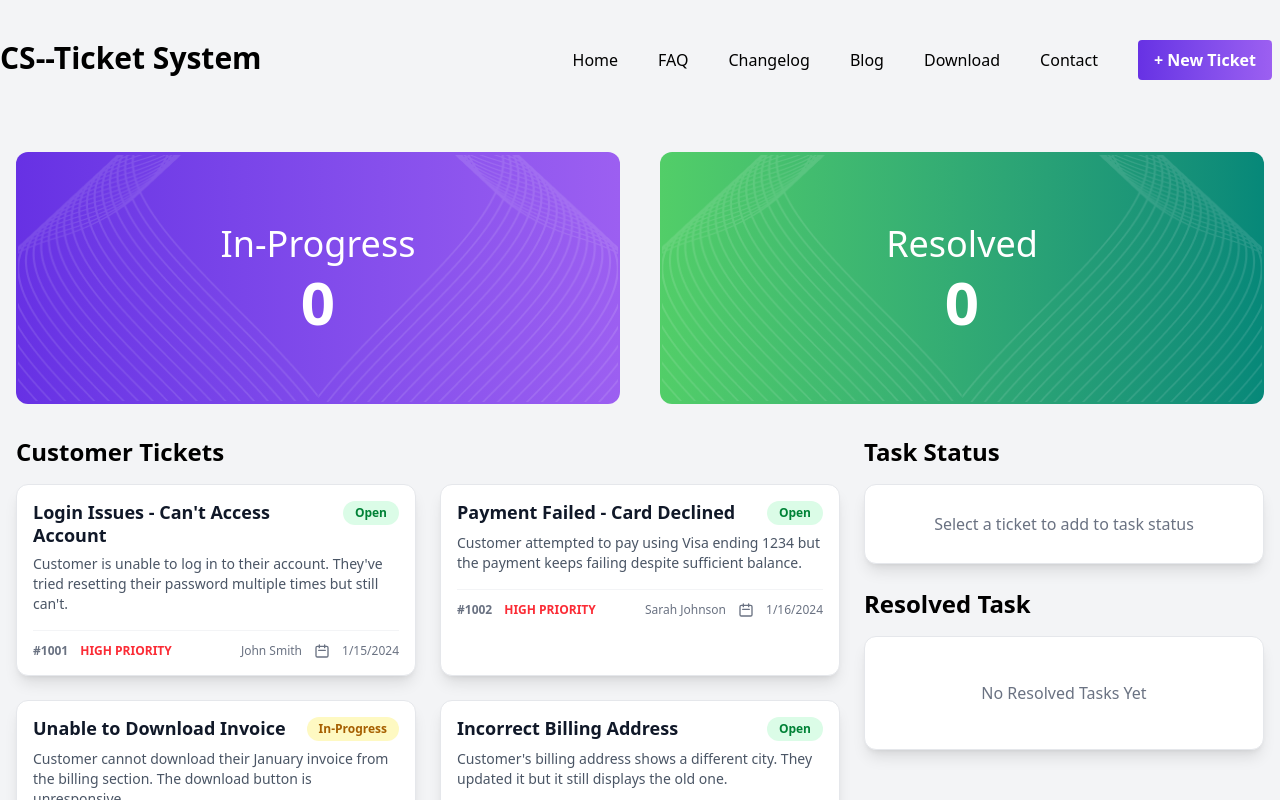
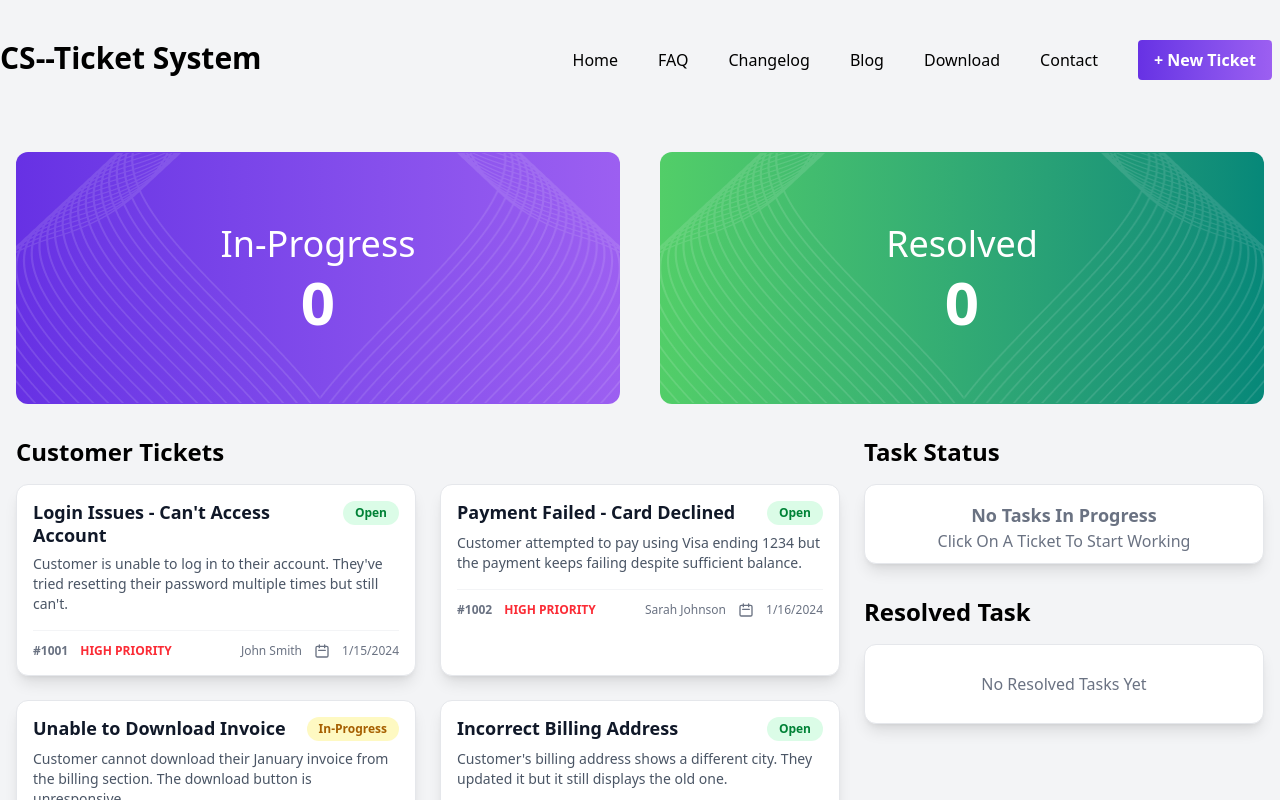
Before and after one commit to Alif-Hossen/Customer-Support-Zone, a React (Vite) app: page / in a window 1280 px wide. Shown: the top 800 px of the page. Built offline with nearby package versions, Linux system fonts and the light colour scheme.

Commit message:
All Section Complete Properly

```diff
--- a/src/App.jsx
+++ b/src/App.jsx
@@ -1,3 +1,4 @@
+// MAIN
 
 
 import React, { useState, useEffect } from 'react';
@@ -12,6 +13,7 @@ function App() {
   const [inProgressCount, setInProgressCount] = useState(0);
   const [resolvedCount, setResolvedCount] = useState(0);
   const [inProgressTasks, setInProgressTasks] = useState([]);
+  const [resolvedTasks, setResolvedTasks] = useState([]);
 
   useEffect(() => {
     fetch('/customers.json')
@@ -30,19 +32,29 @@ function App() {
   }, []);
 
   const handleTicketClick = (customer) => {
-    alert(`You Are Starting - "${customer.title}"`);
+    alert(`You Are Starting "${customer.title}"`);
 
     setInProgressCount(prev => prev + 1);
 
-    const newTask = { ...customer, uniqueId: Date.now() + Math.random() };
+    const newTask = { ...customer, uniqueId: Date.now() + Math.random(), originalId: customer.id };
     setInProgressTasks(prevTasks => [...prevTasks, newTask]);
   };
 
   const handleCompleteTask = (uniqueId) => {
-    setResolvedCount(prev => prev + 1);
-    setInProgressCount(prev => Math.max(0, prev - 1));
 
-    setInProgressTasks(prevTasks => prevTasks.filter(task => task.uniqueId !== uniqueId));
+    const completedTask = inProgressTasks.find(task => task.uniqueId === uniqueId);
+
+    if (completedTask) {
+
+      setResolvedCount(prev => prev + 1);
+      setInProgressCount(prev => Math.max(0, prev - 1));
+
+      setResolvedTasks(prevResolved => [...prevResolved, completedTask]);
+
+      setInProgressTasks(prevTasks => prevTasks.filter(task => task.uniqueId !== uniqueId));
+
+      setCustomers(prevCustomers => prevCustomers.filter(customer => customer.id !== completedTask.originalId));
+    }
   };
 
   return (
@@ -67,6 +79,7 @@ function App() {
         <div className="lg:col-span-1">
           <TaskStatus
             inProgressTasks={inProgressTasks}
+            resolvedTasks={resolvedTasks}
             onComplete={handleCompleteTask}
           />
         </div>
--- a/src/components/Banner.jsx
+++ b/src/components/Banner.jsx
@@ -9,7 +9,7 @@ function Banner({ inProgress, resolved }) {
 
       <div className="relative rounded-xl h-[200px] md:h-[252px] flex-1 bg-gradient-to-r from-[#6731E4] to-[#9C5FF1] p-4 flex items-center justify-center overflow-hidden">
         <div className="flex justify-between absolute ">
-          <img className="w-[150px] md:w-[300px]" src={Vector} alt="" />
+          <img className="w-[150px] md:w-[320px]" src={Vector} alt="" />
           <img className="w-[150px] md:w-[300px] transform scale-x-[-1]" src={Vector} alt="" />
         </div>
         <div className="relative text-white text-center">
@@ -21,7 +21,7 @@ function Banner({ inProgress, resolved }) {
 
       <div className="relative rounded-xl h-[200px] md:h-[252px] flex-1 bg-gradient-to-r from-[#52CE68] to-[#068879] p-4 flex items-center justify-center overflow-hidden">
         <div className="flex justify-between absolute ">
-          <img className="w-[150px] md:w-[300px]" src={Vector} alt="" />
+          <img className="w-[150px] md:w-[320px]" src={Vector} alt="" />
           <img className="w-[150px] md:w-[300px] transform scale-x-[-1]" src={Vector} alt="" />
         </div>
         <div className="relative text-white text-center">
--- a/src/components/Customer.jsx
+++ b/src/components/Customer.jsx
@@ -1,3 +1,4 @@
+// MAIN
 
 
 import React from 'react';
--- a/src/components/Footer.jsx
+++ b/src/components/Footer.jsx
@@ -6,7 +6,8 @@ import Twiter from './Images/Vector.png'
 const Footer = () => {
     return (
         <>
-            <div className='bg-black p-20 text-white mt-30 grid grid-cols-1 md:grid-cols-5 pl-40  border-b-1'>
+            <div className='mb-10'>
+                <div className='bg-black p-20 text-white mt-30 grid grid-cols-1 md:grid-cols-5 pl-40  border-b-1 '>
 
                     <div className=' '>
                         <h4 className='text-2xl font-bold'>CS — Ticket System</h4>
@@ -44,6 +45,8 @@ const Footer = () => {
                 <div className='bg-black text-center pt-6 pb-6' >
                     <small>© 2025 CS — Ticket System. All rights reserved.</small>
                 </div>
+            </div>
+
         </>
     );
 };
--- a/src/components/Navbar.jsx
+++ b/src/components/Navbar.jsx
@@ -5,7 +5,7 @@ import React from 'react';
 
 const Navbar = () => {
   return (
-    <div class=" md:flex  justify-between max-w-[1320px] mx-auto pt-10">
+    <div class=" md:flex  justify-between max-w-[1310px] mx-auto pt-10">
 
       <div class=" ">
         <h4 className='text-3xl font-bold text-center text-black'>CS--Ticket System</h4>
--- a/src/components/TaskStatus.jsx
+++ b/src/components/TaskStatus.jsx
@@ -1,13 +1,14 @@
+// MAIN
 
 
 import React from 'react';
 
-function TaskStatus({ inProgressTasks, onComplete }) {
+function TaskStatus({ inProgressTasks, resolvedTasks, onComplete }) {
   return (
     <>
       <h2 className="text-2xl font-bold mb-4 text-black">Task Status</h2>
 
-      <div className="space-y-4 mb-6">
+      <div className="space-y-4 mb-8">
         {inProgressTasks.length > 0 ? (
           inProgressTasks.map(task => (
             <div
@@ -26,17 +27,55 @@ function TaskStatus({ inProgressTasks, onComplete }) {
             </div>
           ))
         ) : (
-          <div className="bg-white p-4 rounded-xl shadow-lg border border-gray-200 h-20 flex items-center justify-center text-center text-gray-500">
-            <p className="font-medium">Select a ticket to add to task status</p>
+          <div className="bg-white p-4 rounded-xl shadow-lg border border-gray-200 h-20  items-center justify-center text-center text-gray-500">
+
+
+
+            <div>
+                <p className="text-lg font-semibold">
+                    No Tasks In Progress
+                </p>
+                <p>
+                    Click On A Ticket To Start Working
+                </p>
+            </div>
+
+
           </div>
         )}
       </div>
 
       <h2 className="text-2xl font-bold mb-4 text-black">Resolved Task</h2>
-      <div className="bg-white p-4 rounded-xl shadow-lg border border-gray-200">
-        <div className="h-20 flex items-center justify-center text-gray-500">
-          <p className="">No Resolved Tasks Yet</p>
-        </div>
+
+      <div className="space-y-4">
+        {resolvedTasks.length > 0 ? (
+          resolvedTasks.map(task => (
+            <div
+              key={task.uniqueId}
+              className="bg-green-50 p-4 rounded-xl shadow-lg border-1 border-green-300"
+            >
+              <p className="text-md font-medium mb-2 text-black">{task.title}</p>
+              <div className="flex items-center text-green-600 font-bold space-x-1">
+
+                <svg xmlns="http://www.w3.org/2000/svg" className="h-5 w-5" viewBox="0 0 20 20" fill="currentColor">
+                  <path fillRule="evenodd" d="M10 18a8 8 0 100-16 8 8 0 000 16zm3.707-9.293a1 1 0 00-1.414-1.414L9 10.586 7.707 9.293a1 1 0 00-1.414 1.414l2 2a1 1 0 001.414 0l4-4z" clipRule="evenodd" />
+                </svg>
+
+                <div className='flex justify-between md:gap-35 gap-45'>
+
+                    <p>Completed</p>
+                    <p className='text-gray-600 font-normal'>Click To Remove</p>
+
+                </div>
+
+              </div>
+            </div>
+          ))
+        ) : (
+          <div className="bg-white p-4 rounded-xl shadow-lg border border-gray-200 h-20 flex items-center justify-center text-gray-500">
+            <p className="">No Resolved Tasks Yet</p>
+          </div>
+        )}
       </div>
     </>
   );
```
Lines whose indentation alone changed are shown as unchanged.
